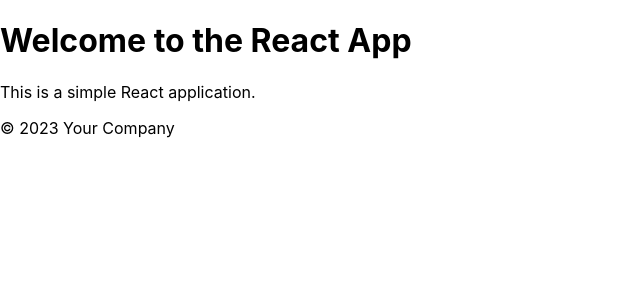
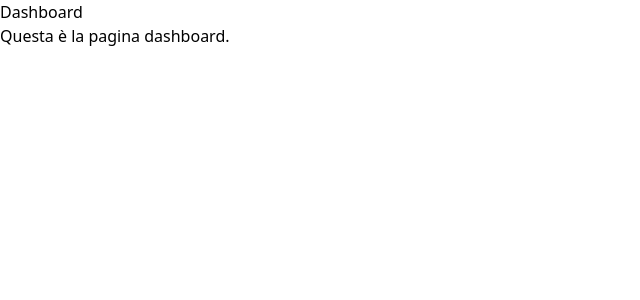
Before and after one commit to Lanfarx/videogames-backlog-webapp, a React (Create React App) app in the folder frontend/: page /dashboard in a window 1280 px wide. Shown: the top 300 px of the page, without its empty margins (0-640 px from the left). Built offline with nearby package versions, Linux system fonts and the light colour scheme.

Commit message:
Created Router for the pages also global theme for light and dark mode

```diff
--- a/frontend/src/App.tsx
+++ b/frontend/src/App.tsx
@@ -1,16 +1,22 @@
+import { Routes, Route } from 'react-router-dom';
+import HomePage from './pages/HomePage';
+import LibraryPage from './pages/LibraryPage';
+import SettingsPage from './pages/SettingsPage';
+import DiarioPage from './pages/DiarioPage';
+import DashboardPage from './pages/DashboardPage';
 
 function App() {
   return (
     <div className="App">
-      <header className="App-header">
-        <h1>Welcome to the React App</h1>
-      </header>
       <main>
-        <p>This is a simple React application.</p>
+        <Routes>
+          <Route path="/" element={<HomePage />} />
+          <Route path="/library" element={<LibraryPage />} />
+          <Route path="/settings" element={<SettingsPage />} />
+          <Route path="/diario" element={<DiarioPage />} />
+          <Route path="/dashboard" element={<DashboardPage />} />
+        </Routes>
       </main>
-      <footer>
-        <p>&copy; 2023 Your Company</p>
-      </footer>
     </div>
   );
 }
--- a/frontend/src/index.css
+++ /dev/null
@@ -1,13 +0,0 @@
-body {
-  margin: 0;
-  font-family: -apple-system, BlinkMacSystemFont, 'Segoe UI', 'Roboto', 'Oxygen',
-    'Ubuntu', 'Cantarell', 'Fira Sans', 'Droid Sans', 'Helvetica Neue',
-    sans-serif;
-  -webkit-font-smoothing: antialiased;
-  -moz-osx-font-smoothing: grayscale;
-}
-
-code {
-  font-family: source-code-pro, Menlo, Monaco, Consolas, 'Courier New',
-    monospace;
-}
--- /dev/null
+++ b/frontend/src/pages/DashboardPage.tsx
@@ -0,0 +1,12 @@
+import React from 'react';
+
+const DashboardPage: React.FC = () => {
+    return (
+        <div>
+            <h1>Dashboard</h1>
+            <p>Questa è la pagina dashboard.</p>
+        </div>
+    );
+};
+
+export default DashboardPage;
--- /dev/null
+++ b/frontend/src/pages/DiarioPage.tsx
@@ -0,0 +1,11 @@
+import React from 'react';
+
+const DiarioPage: React.FC = () => {
+    return (
+        <div>
+            <h1>Questa è la pagina Diario</h1>
+        </div>
+    );
+};
+
+export default DiarioPage;
--- /dev/null
+++ b/frontend/src/pages/HomePage.tsx
@@ -0,0 +1,12 @@
+import React from 'react';
+
+const HomePage = () => {
+    return (
+        <div>
+            <h1>Welcome to the Home Page</h1>
+            <p>This is the homepage of the Video Games Backlog Web App.</p>
+        </div>
+    );
+};
+
+export default HomePage;
--- /dev/null
+++ b/frontend/src/pages/LibraryPage.tsx
@@ -0,0 +1,12 @@
+import React from 'react';
+
+const LibraryPage: React.FC = () => {
+    return (
+        <div>
+            <h1>Library Page</h1>
+            <p>This is the library page where you can view your video game collection.</p>
+        </div>
+    );
+};
+
+export default LibraryPage;
--- /dev/null
+++ b/frontend/src/pages/SettingsPage.tsx
@@ -0,0 +1,12 @@
+import React from 'react';
+
+const SettingsPage: React.FC = () => {
+    return (
+        <div>
+            <h1>Settings Page</h1>
+            <p>This is the settings page where you can configure your preferences.</p>
+        </div>
+    );
+};
+
+export default SettingsPage;
--- /dev/null
+++ b/frontend/src/styles/global.css
@@ -0,0 +1,144 @@
+@tailwind base;
+@tailwind components;
+@tailwind utilities;
+
+/* Tema chiaro (default) */
+:root {
+  --primary-bg: 255, 255, 255;
+  --secondary-bg: 248, 248, 248;
+  --tertiary-bg: 240, 240, 240;
+
+  --accent-primary: 251, 126, 0;
+  --accent-secondary: 255, 204, 63;
+  --accent-success: 159, 192, 137;
+  --accent-light-success: 209, 223, 210;
+  --accent-danger: 244, 67, 54;
+  --accent-platinum: 147, 112, 219;
+
+  --text-primary: 34, 34, 34;
+  --text-secondary: 102, 102, 102;
+  --text-disabled: 153, 153, 153;
+
+  --border-color: 224, 224, 224;
+}
+
+/* Tema scuro */
+.dark {
+  --primary-bg: 18, 18, 18;
+  --secondary-bg: 30, 30, 30;
+  --tertiary-bg: 42, 42, 42;
+
+  --accent-primary: 251, 126, 0;
+  --accent-secondary: 255, 204, 63;
+  --accent-success: 159, 192, 137;
+  --accent-light-success: 209, 223, 210;
+  --accent-danger: 244, 67, 54;
+  --accent-platinum: 147, 112, 219;
+
+  --text-primary: 224, 224, 224;
+  --text-secondary: 160, 160, 160;
+  --text-disabled: 102, 102, 102;
+
+  --border-color: 51, 51, 51;
+}
+
+/* Utility classes personalizzate */
+.bg-primary-bg {
+  background-color: rgb(var(--primary-bg));
+}
+
+.bg-secondary-bg {
+  background-color: rgb(var(--secondary-bg));
+}
+
+.bg-tertiary-bg {
+  background-color: rgb(var(--tertiary-bg));
+}
+
+.text-text-primary {
+  color: rgb(var(--text-primary));
+}
+
+.text-text-secondary {
+  color: rgb(var(--text-secondary));
+}
+
+.text-text-disabled {
+  color: rgb(var(--text-disabled));
+}
+
+.border-border-color {
+  border-color: rgb(var(--border-color));
+}
+
+.bg-accent-primary {
+  background-color: rgb(var(--accent-primary));
+}
+
+.bg-accent-secondary {
+  background-color: rgb(var(--accent-secondary));
+}
+
+.bg-accent-success {
+  background-color: rgb(var(--accent-success));
+}
+
+.bg-accent-light-success {
+  background-color: rgb(var(--accent-light-success));
+}
+
+.bg-accent-danger {
+  background-color: rgb(var(--accent-danger));
+}
+
+.bg-accent-platinum {
+  background-color: rgb(var(--accent-platinum));
+}
+
+.text-accent-primary {
+  color: rgb(var(--accent-primary));
+}
+
+.text-accent-secondary {
+  color: rgb(var(--accent-secondary));
+}
+
+.text-accent-success {
+  color: rgb(var(--accent-success));
+}
+
+.text-accent-danger {
+  color: rgb(var(--accent-danger));
+}
+
+.text-accent-platinum {
+  color: rgb(var(--accent-platinum));
+}
+
+.border-accent-primary {
+  border-color: rgb(var(--accent-primary));
+}
+
+.hover\:bg-accent-primary\/90:hover {
+  background-color: rgba(var(--accent-primary), 0.9);
+}
+
+.hover\:text-accent-primary:hover {
+  color: rgb(var(--accent-primary));
+}
+
+.hover\:text-accent-primary\/80:hover {
+  color: rgba(var(--accent-primary), 0.8);
+}
+
+.hover\:border-accent-primary:hover {
+  border-color: rgb(var(--accent-primary));
+}
+
+.focus\:border-accent-primary:focus {
+  border-color: rgb(var(--accent-primary));
+}
+
+.focus\:ring-accent-primary\/30:focus {
+  --tw-ring-color: rgba(var(--accent-primary), 0.3);
+}
--- /dev/null
+++ b/frontend/tailwind.config.js
@@ -0,0 +1,43 @@
+/** @type {import('tailwindcss').Config} */
+module.exports = {
+  darkMode: 'class',
+  content: [
+    './src/**/*.{js,jsx,ts,tsx}',
+  ],
+  theme: {
+    extend: {
+      colors: {
+        primaryBg: 'rgb(var(--primary-bg))',
+        secondaryBg: 'rgb(var(--secondary-bg))',
+        tertiaryBg: 'rgb(var(--tertiary-bg))',
+        accentPrimary: 'rgb(var(--accent-primary))',
+        accentSecondary: 'rgb(var(--accent-secondary))',
+        accentSuccess: 'rgb(var(--accent-success))',
+        accentLightSuccess: 'rgb(var(--accent-light-success))',
+        accentDanger: 'rgb(var(--accent-danger))',
+        accentPlatinum: 'rgb(var(--accent-platinum))',
+        textPrimary: 'rgb(var(--text-primary))',
+        textSecondary: 'rgb(var(--text-secondary))',
+        textDisabled: 'rgb(var(--text-disabled))',
+        borderColor: 'rgb(var(--border-color))',
+      },
+      backgroundColor: theme => ({
+        ...theme('colors'),
+        primaryBg: 'rgb(var(--primary-bg))',
+        secondaryBg: 'rgb(var(--secondary-bg))',
+        tertiaryBg: 'rgb(var(--tertiary-bg))',
+      }),
+      textColor: theme => ({
+        ...theme('colors'),
+        textPrimary: 'rgb(var(--text-primary))',
+        textSecondary: 'rgb(var(--text-secondary))',
+        textDisabled: 'rgb(var(--text-disabled))',
+      }),
+      borderColor: theme => ({
+        ...theme('colors'),
+        borderColor: 'rgb(var(--border-color))',
+      }),
+    },
+  },
+  plugins: [],
+};
```
Also changed, not shown: frontend/package.json (+10 -2 lines), frontend/src/index.tsx (+4 -3 lines), frontend/src/types/game.ts (added, +22 -0 lines), 1 other file (tests, documents, lock files or other folders).
